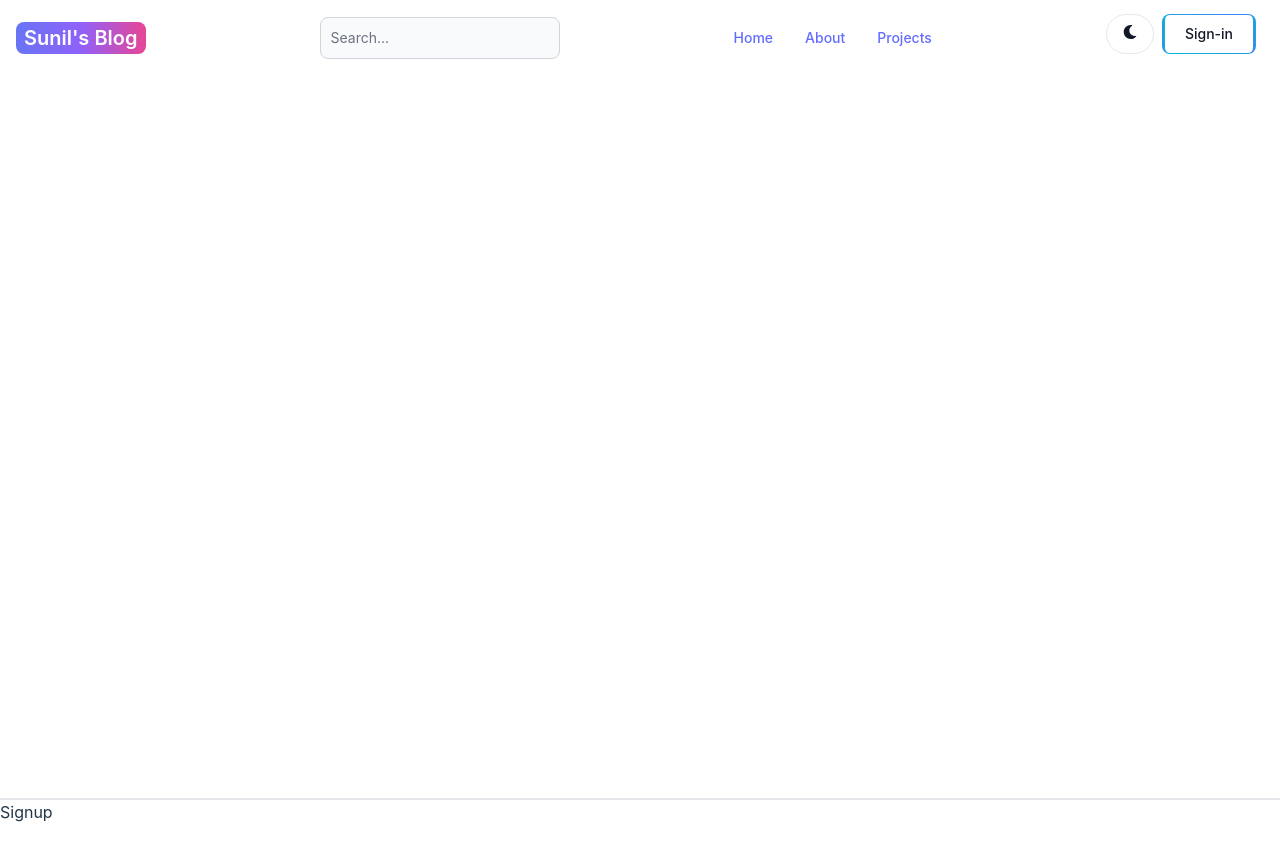
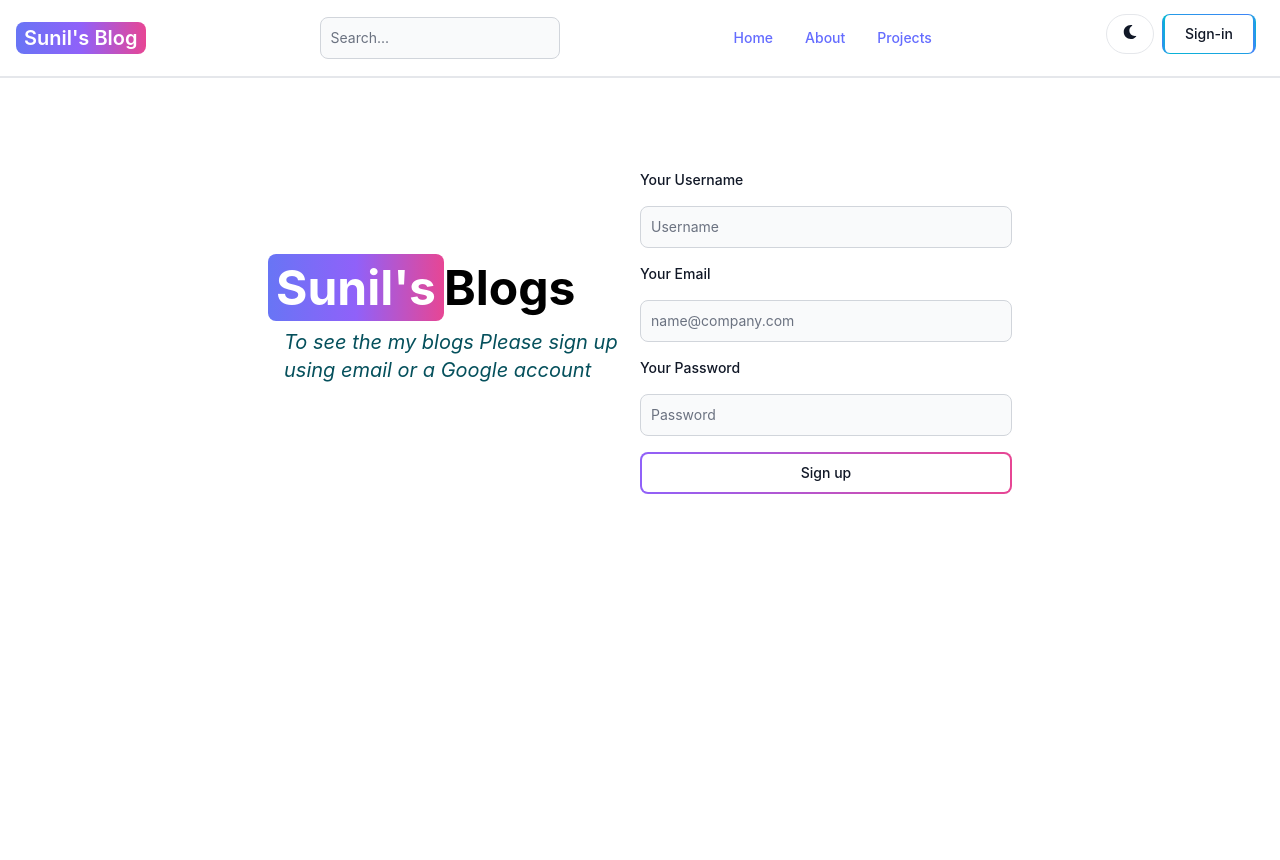
Before and after one commit to Sunilverma99/Blog-Application, a React (Vite) app in the folder my-project/: page /sign-up in a window 1280 px wide. Shown: the top 860 px of the page. Before the commit the page ends 824 px from the top, so only its background shows below. Built offline with nearby package versions, Linux system fonts and the light colour scheme.

Commit message:
sign up ui design

```diff
--- a/my-project/package.json
+++ b/my-project/package.json
@@ -11,6 +11,7 @@
   },
   "dependencies": {
     "@reduxjs/toolkit": "^2.1.0",
+    "flowbite-react": "^0.7.5",
     "react": "^18.2.0",
     "react-dom": "^18.2.0",
     "react-redux": "^9.1.0",
--- a/my-project/src/components/Header.jsx
+++ b/my-project/src/components/Header.jsx
@@ -6,7 +6,7 @@
 export default function Header() {
   const path = useLocation().pathname;
   return (
-    <Navbar className='border-b-2 w-screen h-screen px-10'>
+    <Navbar className='border-b-2 w-screen  px-10'>
   <Link to='/' className='self-center whitespace-nowrap text-sm sm:text-xl font-semibold dark:text-white'>
     <span className='px-2 py-1 bg-gradient-to-r from-indigo-500 via-purple-500 to-pink-500 rounded-lg text-white'>
       Sunil's Blog
@@ -32,7 +32,7 @@
     </Button>
     <Link to='/sign-in'>
     <button class=" w-13 h-10  relative inline-flex items-center justify-center p-0.5 mb-2 me-2 overflow-hidden text-sm font-medium text-gray-900 rounded-lg group bg-gradient-to-br from-cyan-500 to-blue-500 group-hover:from-cyan-500 group-hover:to-blue-500 hover:text-white dark:text-white focus:ring-4 focus:outline-none focus:ring-cyan-200 dark:focus:ring-cyan-800">
-<span class="relative px-5 py-2.5 transition-all ease-in duration-75 bg-white dark:bg-gray-900 rounded-md group-hover:bg-opacity-0">
+<span className="relative px-5 py-2.5 transition-all ease-in duration-75 bg-white dark:bg-gray-900 rounded-md group-hover:bg-opacity-0">
 Sign-in
 </span>
 </button>
--- a/my-project/src/pages/Signup.jsx
+++ b/my-project/src/pages/Signup.jsx
@@ -1,8 +1,45 @@
 import React from 'react'
-
+import {Label ,TextInput ,Button } from "flowbite-react"
+import { Link } from 'react-router-dom'
 function Signup() {
   return (
-    <div>Signup</div>
+    <div className='min-h-screen mt-20'>
+      <div className='flex p-3 max-w-3xl mx-auto flex-5  flex-col md:flex-row md:items-center'>
+         <div className='flex-1'>
+         <Link to='/' className=' text-5xl text-black   font-bold dark:text-white'>
+    <span className='px-2 py-1 bg-gradient-to-r from-indigo-500 via-purple-500 to-pink-500 rounded-lg text-white'>
+      Sunil's
+    </span>Blogs
+  </Link>
+  <p className='m-4 text-teal-800 text-xl italic'>To see the my blogs Please sign up using email or a Google account</p>
+         </div>
+         <div className='flex-1'>
+          <form className='flex flex-col gap-4' >
+           <Label >Your Username</Label>
+           <TextInput
+              type='text'
+              placeholder="Username"
+              id='userName'
+            />
+            <Label >Your Email</Label>
+           <TextInput
+              type='text'
+              placeholder="name@company.com"
+              id='email'
+            />
+            <Label >Your Password</Label>
+           <TextInput
+              type='text'
+              placeholder="Password"
+              id='password'
+            />
+             <Button outline  gradientDuoTone="purpleToPink" >
+        Sign up
+      </Button>
+          </form>
+         </div>
+      </div>
+    </div>
   )
 }
 
```
Also changed, not shown: 1 other file (tests, documents, lock files or other folders).
